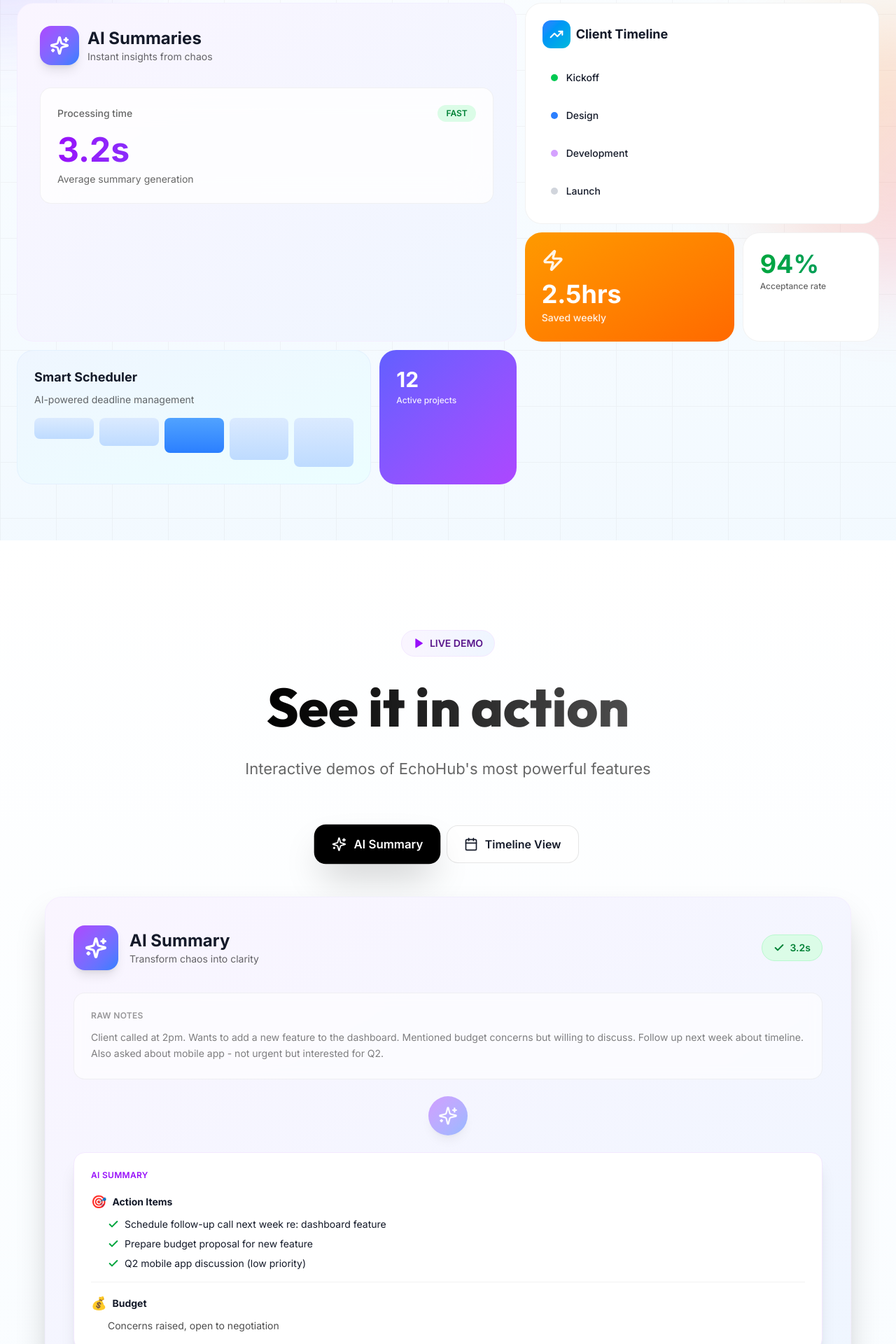
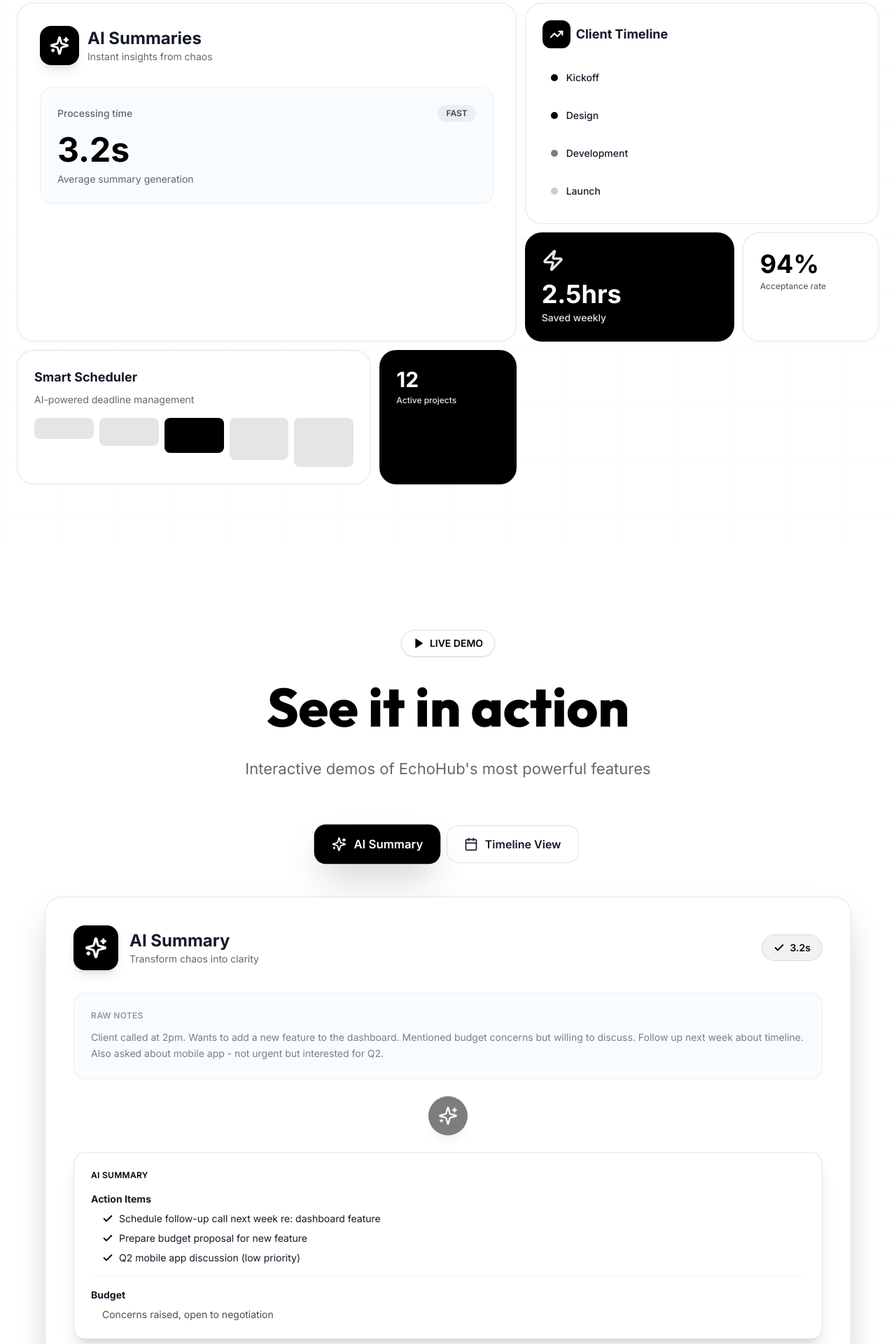
Before and after one commit to SallahBoussettah/EchoHub, a Next.js app: page / in a window 1280 px wide. Shown: the part 700-2620 px from the top of the page at 70% size. Built offline with nearby package versions, Linux system fonts and the light colour scheme.

Commit message:
Updates on colors

```diff
--- a/app/components/UltraModernHero.tsx
+++ b/app/components/UltraModernHero.tsx
@@ -74,11 +74,11 @@
   return (
     <section
       ref={heroRef}
-      className="relative min-h-screen flex flex-col items-center justify-center overflow-hidden bg-gradient-to-b from-white via-[oklch(0.99_0.005_240)] to-[oklch(0.98_0.01_240)]"
+      className="relative min-h-screen flex flex-col items-center justify-center overflow-hidden bg-white"
     >
       {/* Animated Grid Background */}
       <div
-        className="absolute inset-0 opacity-[0.03]"
+        className="absolute inset-0 opacity-[0.02]"
         style={{
           backgroundImage: `
             linear-gradient(to right, oklch(0.2 0 0) 1px, transparent 1px),
@@ -88,28 +88,15 @@
         }}
       />
 
-      {/* Gradient Orbs */}
-      <div
-        className="absolute top-1/4 -left-48 w-96 h-96 bg-gradient-to-br from-blue-400/30 to-purple-400/30 rounded-full blur-3xl animate-pulse"
-        style={{ animationDuration: "4s" }}
-      />
-      <div
-        className="absolute bottom-1/4 -right-48 w-96 h-96 bg-gradient-to-br from-amber-400/30 to-pink-400/30 rounded-full blur-3xl animate-pulse"
-        style={{ animationDuration: "6s", animationDelay: "1s" }}
-      />
-
       <div className="container mx-auto px-6 max-w-7xl relative z-10 py-20">
         {/* Badge */}
         <div className="hero-badge flex justify-center mb-10">
-          <div className="group inline-flex items-center gap-2.5 px-5 py-2.5 rounded-full bg-white/90 backdrop-blur-2xl border border-black/5 shadow-lg hover:shadow-xl hover:scale-105 transition-all duration-300 cursor-pointer">
-            <div className="relative">
-              <Sparkles className="w-4 h-4 text-amber-600" />
-              <div className="absolute inset-0 bg-amber-400 blur-md opacity-50 group-hover:opacity-75 transition-opacity" />
-            </div>
-            <span className="text-sm font-semibold bg-gradient-to-r from-amber-600 to-orange-600 bg-clip-text text-transparent">
+          <div className="group inline-flex items-center gap-2.5 px-5 py-2.5 rounded-full bg-white border border-black/10 shadow-lg hover:shadow-xl hover:scale-105 transition-all duration-300 cursor-pointer">
+            <Sparkles className="w-4 h-4 text-black/70" />
+            <span className="text-sm font-semibold text-black">
               AI-Powered Workspace
             </span>
-            <ArrowRight className="w-3.5 h-3.5 text-amber-600 group-hover:translate-x-0.5 transition-transform" />
+            <ArrowRight className="w-3.5 h-3.5 text-black/50 group-hover:translate-x-0.5 transition-transform" />
           </div>
         </div>
 
@@ -140,29 +127,26 @@
         <div className="hero-cta flex items-center justify-center gap-4 mb-24">
           <a
             href="#signup"
-            className="group relative inline-flex items-center gap-2.5 px-8 py-4 rounded-2xl bg-black text-white font-semibold overflow-hidden transition-all duration-300 hover:scale-105 hover:shadow-2xl"
+            className="group inline-flex items-center gap-2.5 px-8 py-4 rounded-2xl bg-black text-white font-semibold transition-all duration-300 hover:scale-105 hover:shadow-2xl"
           >
-            <div className="absolute inset-0 bg-gradient-to-r from-blue-600 to-purple-600 opacity-0 group-hover:opacity-100 transition-opacity duration-300" />
-            <span className="relative z-10">Start free</span>
-            <ArrowRight className="relative z-10 w-5 h-5 group-hover:translate-x-1 transition-transform" />
+            <span>Start free</span>
+            <ArrowRight className="w-5 h-5 group-hover:translate-x-1 transition-transform" />
           </a>
           <a
             href="#demo"
-            className="group inline-flex items-center gap-2.5 px-8 py-4 rounded-2xl bg-white/90 backdrop-blur-2xl border border-black/10 font-semibold transition-all duration-300 hover:bg-white hover:shadow-xl hover:scale-105 hover:border-black/20"
+            className="group inline-flex items-center gap-2.5 px-8 py-4 rounded-2xl bg-white border border-black/10 font-semibold transition-all duration-300 hover:bg-white hover:shadow-xl hover:scale-105 hover:border-black/20"
           >
             <span>Watch demo</span>
-            <div className="w-2 h-2 rounded-full bg-red-500 animate-pulse" />
           </a>
         </div>
 
         {/* Ultra Modern Bento Grid */}
         <div className="grid grid-cols-12 gap-3 max-w-7xl mx-auto">
           {/* Large AI Feature - Spans 2 rows */}
-          <div className="bento-item col-span-12 lg:col-span-7 row-span-2 group relative rounded-3xl bg-gradient-to-br from-purple-50 to-blue-50 border border-purple-100/50 p-8 overflow-hidden hover:shadow-2xl transition-all duration-500 cursor-pointer">
-            <div className="absolute inset-0 bg-gradient-to-br from-purple-500/5 to-blue-500/5 opacity-0 group-hover:opacity-100 transition-opacity duration-500" />
+          <div className="bento-item col-span-12 lg:col-span-7 row-span-2 group relative rounded-3xl bg-white border border-black/10 p-8 overflow-hidden hover:shadow-2xl transition-all duration-500 cursor-pointer">
             <div className="relative z-10">
               <div className="flex items-center gap-3 mb-6">
-                <div className="w-14 h-14 rounded-2xl bg-gradient-to-br from-purple-500 to-blue-500 flex items-center justify-center shadow-lg group-hover:scale-110 transition-transform duration-500">
+                <div className="w-14 h-14 rounded-2xl bg-black flex items-center justify-center shadow-lg group-hover:scale-110 transition-transform duration-500">
                   <Sparkles className="w-7 h-7 text-white" strokeWidth={2.5} />
                 </div>
                 <div>
@@ -172,18 +156,16 @@
                   </p>
                 </div>
               </div>
-              <div className="mt-8 p-6 rounded-2xl bg-white/80 backdrop-blur-xl border border-black/5 group-hover:scale-[1.02] transition-transform duration-500">
+              <div className="mt-8 p-6 rounded-2xl bg-[oklch(0.99_0.005_240)] border border-black/5 group-hover:scale-[1.02] transition-transform duration-500">
                 <div className="flex items-center justify-between mb-4">
                   <span className="text-sm font-medium text-black/60">
                     Processing time
                   </span>
-                  <span className="px-3 py-1 rounded-full bg-green-100 text-green-700 text-xs font-semibold">
+                  <span className="px-3 py-1 rounded-full bg-black/5 text-black/70 text-xs font-semibold">
                     FAST
                   </span>
                 </div>
-                <div className="text-5xl font-black bg-gradient-to-r from-purple-600 to-blue-600 bg-clip-text text-transparent">
-                  3.2s
-                </div>
+                <div className="text-5xl font-black text-black">3.2s</div>
                 <p className="text-sm text-black/60 mt-2">
                   Average summary generation
                 </p>
@@ -192,19 +174,19 @@
           </div>
 
           {/* Timeline Card */}
-          <div className="bento-item col-span-12 lg:col-span-5 group rounded-3xl bg-white border border-black/5 p-6 hover:shadow-2xl transition-all duration-500 cursor-pointer">
+          <div className="bento-item col-span-12 lg:col-span-5 group rounded-3xl bg-white border border-black/10 p-6 hover:shadow-2xl transition-all duration-500 cursor-pointer">
             <div className="flex items-center gap-2 mb-5">
-              <div className="w-10 h-10 rounded-xl bg-gradient-to-br from-blue-500 to-cyan-500 flex items-center justify-center">
+              <div className="w-10 h-10 rounded-xl bg-black flex items-center justify-center">
                 <TrendingUp className="w-5 h-5 text-white" strokeWidth={2.5} />
               </div>
               <h3 className="font-bold text-lg">Client Timeline</h3>
             </div>
             <div className="space-y-2.5">
               {[
-                { label: "Kickoff", color: "bg-green-500" },
-                { label: "Design", color: "bg-blue-500" },
-                { label: "Development", color: "bg-purple-500 animate-pulse" },
-                { label: "Launch", color: "bg-gray-300" },
+                { label: "Kickoff", color: "bg-black" },
+                { label: "Design", color: "bg-black" },
+                { label: "Development", color: "bg-black animate-pulse" },
+                { label: "Launch", color: "bg-black/20" },
               ].map((item, i) => (
                 <div
                   key={i}
@@ -218,23 +200,21 @@
           </div>
 
           {/* Stats Cards */}
-          <div className="bento-item col-span-6 lg:col-span-3 group rounded-3xl bg-gradient-to-br from-amber-500 to-orange-500 p-6 text-white hover:shadow-2xl transition-all duration-500 cursor-pointer hover:scale-105">
+          <div className="bento-item col-span-6 lg:col-span-3 group rounded-3xl bg-black p-6 text-white hover:shadow-2xl transition-all duration-500 cursor-pointer hover:scale-105">
             <Zap className="w-8 h-8 mb-3 opacity-90" strokeWidth={2.5} />
             <div className="text-4xl font-black mb-1">2.5hrs</div>
             <div className="text-sm opacity-90 font-medium">Saved weekly</div>
           </div>
 
-          <div className="bento-item col-span-6 lg:col-span-2 group rounded-3xl bg-white border border-black/5 p-6 hover:shadow-2xl transition-all duration-500 cursor-pointer hover:scale-105">
-            <div className="text-4xl font-black bg-gradient-to-r from-green-600 to-emerald-600 bg-clip-text text-transparent mb-1">
-              94%
-            </div>
+          <div className="bento-item col-span-6 lg:col-span-2 group rounded-3xl bg-white border border-black/10 p-6 hover:shadow-2xl transition-all duration-500 cursor-pointer hover:scale-105">
+            <div className="text-4xl font-black text-black mb-1">94%</div>
             <div className="text-xs text-black/60 font-medium">
               Acceptance rate
             </div>
           </div>
 
           {/* Scheduler Card */}
-          <div className="bento-item col-span-12 lg:col-span-5 group rounded-3xl bg-gradient-to-br from-blue-50 to-cyan-50 border border-blue-100/50 p-6 hover:shadow-2xl transition-all duration-500 cursor-pointer">
+          <div className="bento-item col-span-12 lg:col-span-5 group rounded-3xl bg-white border border-black/10 p-6 hover:shadow-2xl transition-all duration-500 cursor-pointer">
             <h3 className="font-bold text-lg mb-2">Smart Scheduler</h3>
             <p className="text-sm text-black/60 mb-4">
               AI-powered deadline management
@@ -243,10 +223,8 @@
               {[1, 2, 3, 4, 5].map((i) => (
                 <div
                   key={i}
-                  className={`flex-1 h-16 rounded-lg bg-gradient-to-t ${
-                    i === 3
-                      ? "from-blue-500 to-blue-400"
-                      : "from-blue-200 to-blue-100"
+                  className={`flex-1 rounded-lg ${
+                    i === 3 ? "bg-black" : "bg-black/10"
                   }`}
                   style={{ height: `${20 + i * 10}px` }}
                 />
@@ -255,7 +233,7 @@
           </div>
 
           {/* Dashboard Preview */}
-          <div className="bento-item col-span-12 lg:col-span-2 group rounded-3xl bg-gradient-to-br from-indigo-500 to-purple-500 p-6 text-white hover:shadow-2xl transition-all duration-500 cursor-pointer hover:scale-105">
+          <div className="bento-item col-span-12 lg:col-span-2 group rounded-3xl bg-black p-6 text-white hover:shadow-2xl transition-all duration-500 cursor-pointer hover:scale-105">
             <div className="text-3xl font-black mb-1">12</div>
             <div className="text-xs opacity-90 font-medium">
               Active projects
--- a/app/components/UltraModernShowcase.tsx
+++ b/app/components/UltraModernShowcase.tsx
@@ -1,6 +1,6 @@
 "use client";
 import { useEffect, useRef, useState } from "react";
-import { gsap, ScrollTrigger } from "@/app/lib/gsapClient";
+import { gsap } from "@/app/lib/gsapClient";
 import { prefersReducedMotion } from "@/app/lib/motionPrefs";
 import { Sparkles, Calendar, Play, Check } from "lucide-react";
 
@@ -39,26 +39,22 @@
   return (
     <section
       ref={sectionRef}
-      className="py-32 relative overflow-hidden bg-gradient-to-b from-white to-[oklch(0.99_0.005_240)]"
+      className="py-32 relative overflow-hidden bg-white"
     >
       <div className="container mx-auto px-6 max-w-7xl relative z-10">
         <div className="text-center mb-16 showcase-content">
-          <div className="inline-flex items-center gap-2 px-4 py-2 rounded-full bg-gradient-to-r from-purple-50 to-blue-50 border border-purple-100 mb-6">
-            <Play className="w-4 h-4 text-purple-600" fill="currentColor" />
-            <span className="text-sm font-semibold text-purple-900">
-              LIVE DEMO
-            </span>
+          <div className="inline-flex items-center gap-2 px-4 py-2 rounded-full bg-white border border-black/10 mb-6 shadow-sm">
+            <Play className="w-4 h-4 text-black" fill="currentColor" />
+            <span className="text-sm font-semibold text-black">LIVE DEMO</span>
           </div>
           <h2
-            className="font-black mb-6 leading-tight"
+            className="font-black mb-6 leading-tight text-black"
             style={{
               fontSize: "clamp(2.5rem, 6vw, 5rem)",
               fontFamily: "var(--font-display)",
             }}
           >
-            <span className="bg-gradient-to-r from-black to-black/70 bg-clip-text text-transparent">
-              See it in action
-            </span>
+            See it in action
           </h2>
           <p
             style={{ fontSize: "clamp(1.125rem, 2vw, 1.375rem)" }}
@@ -97,10 +93,10 @@
         {/* Demo Content */}
         <div className="max-w-6xl mx-auto showcase-content">
           {activeDemo === "ai" ? (
-            <div className="rounded-3xl bg-gradient-to-br from-purple-50 to-blue-50 border border-purple-100/50 p-10 shadow-2xl">
+            <div className="rounded-3xl bg-white border border-black/10 p-10 shadow-2xl">
               <div className="flex items-center justify-between mb-8">
                 <div className="flex items-center gap-4">
-                  <div className="w-16 h-16 rounded-2xl bg-gradient-to-br from-purple-500 to-blue-500 flex items-center justify-center shadow-lg">
+                  <div className="w-16 h-16 rounded-2xl bg-black flex items-center justify-center shadow-lg">
                     <Sparkles
                       className="w-8 h-8 text-white"
                       strokeWidth={2.5}
@@ -113,17 +109,15 @@
                     </p>
                   </div>
                 </div>
-                <div className="flex items-center gap-2 px-4 py-2 rounded-full bg-green-100 border border-green-200">
-                  <Check className="w-4 h-4 text-green-700" strokeWidth={3} />
-                  <span className="text-sm font-semibold text-green-700">
-                    3.2s
-                  </span>
+                <div className="flex items-center gap-2 px-4 py-2 rounded-full bg-black/5 border border-black/10">
+                  <Check className="w-4 h-4 text-black" strokeWidth={3} />
+                  <span className="text-sm font-semibold text-black">3.2s</span>
                 </div>
               </div>
 
               <div className="space-y-6">
                 {/* Raw Notes */}
-                <div className="p-6 rounded-2xl bg-white/60 backdrop-blur-sm border border-black/5">
+                <div className="p-6 rounded-2xl bg-[oklch(0.99_0.005_240)] border border-black/5">
                   <div className="text-xs font-semibold text-black/40 uppercase tracking-wide mb-3">
                     Raw Notes
                   </div>
@@ -137,26 +131,23 @@
 
                 {/* Arrow Animation */}
                 <div className="flex justify-center">
-                  <div className="w-14 h-14 rounded-full bg-gradient-to-br from-purple-500 to-blue-500 flex items-center justify-center shadow-lg animate-pulse">
+                  <div className="w-14 h-14 rounded-full bg-black flex items-center justify-center shadow-lg animate-pulse">
                     <Sparkles className="w-7 h-7 text-white" />
                   </div>
                 </div>
 
                 {/* AI Summary */}
-                <div className="p-6 rounded-2xl bg-white shadow-xl border border-purple-100">
-                  <div className="text-xs font-semibold text-purple-600 uppercase tracking-wide mb-4">
+                <div className="p-6 rounded-2xl bg-white shadow-xl border border-black/10">
+                  <div className="text-xs font-semibold text-black uppercase tracking-wide mb-4">
                     AI Summary
                   </div>
                   <div className="space-y-4 text-sm">
                     <div>
-                      <div className="font-bold mb-2 flex items-center gap-2">
-                        <span className="text-lg">🎯</span>
-                        Action Items
-                      </div>
-                      <ul className="space-y-2 ml-6">
+                      <div className="font-bold mb-2">Action Items</div>
+                      <ul className="space-y-2 ml-4">
                         <li className="flex items-start gap-2">
                           <Check
-                            className="w-4 h-4 text-green-600 mt-0.5 flex-shrink-0"
+                            className="w-4 h-4 text-black mt-0.5 flex-shrink-0"
                             strokeWidth={3}
                           />
                           <span>
@@ -166,14 +157,14 @@
                         </li>
                         <li className="flex items-start gap-2">
                           <Check
-                            className="w-4 h-4 text-green-600 mt-0.5 flex-shrink-0"
+                            className="w-4 h-4 text-black mt-0.5 flex-shrink-0"
                             strokeWidth={3}
                           />
                           <span>Prepare budget proposal for new feature</span>
                         </li>
                         <li className="flex items-start gap-2">
                           <Check
-                            className="w-4 h-4 text-green-600 mt-0.5 flex-shrink-0"
+                            className="w-4 h-4 text-black mt-0.5 flex-shrink-0"
                             strokeWidth={3}
                           />
                           <span>Q2 mobile app discussion (low priority)</span>
@@ -181,11 +172,8 @@
                       </ul>
                     </div>
                     <div className="pt-4 border-t border-black/5">
-                      <div className="font-bold mb-2 flex items-center gap-2">
-                        <span className="text-lg">💰</span>
-                        Budget
-                      </div>
-                      <p className="ml-6 text-black/70">
+                      <div className="font-bold mb-2">Budget</div>
+                      <p className="ml-4 text-black/70">
                         Concerns raised, open to negotiation
                       </p>
                     </div>
@@ -194,9 +182,9 @@
               </div>
             </div>
           ) : (
-            <div className="rounded-3xl bg-white border border-black/5 p-10 shadow-2xl">
+            <div className="rounded-3xl bg-white border border-black/10 p-10 shadow-2xl">
               <div className="flex items-center gap-4 mb-8">
-                <div className="w-16 h-16 rounded-2xl bg-gradient-to-br from-blue-500 to-cyan-500 flex items-center justify-center shadow-lg">
+                <div className="w-16 h-16 rounded-2xl bg-black flex items-center justify-center shadow-lg">
                   <Calendar className="w-8 h-8 text-white" strokeWidth={2.5} />
                 </div>
                 <div>
@@ -213,42 +201,34 @@
                     date: "Jan 15",
                     label: "Project kickoff",
                     status: "completed",
-                    color: "green",
                   },
                   {
                     date: "Jan 22",
                     label: "Design review",
                     status: "completed",
-                    color: "green",
                   },
                   {
                     date: "Feb 5",
                     label: "Development start",
                     status: "active",
-                    color: "blue",
                   },
-                  {
-                    date: "Feb 20",
-                    label: "Beta launch",
-                    status: "upcoming",
-                    color: "gray",
-                  },
+                  { date: "Feb 20", label: "Beta launch", status: "upcoming" },
                 ].map((milestone, i) => (
                   <div
                     key={i}
                     className={`group flex items-center gap-4 p-5 rounded-2xl transition-all duration-300 cursor-pointer ${
                       milestone.status === "active"
-                        ? "bg-gradient-to-r from-blue-50 to-cyan-50 border-2 border-blue-200 shadow-lg"
-                        : "bg-[oklch(0.99_0.005_240)] hover:bg-white hover:shadow-lg border border-transparent hover:border-black/5"
+                        ? "bg-black/5 border-2 border-black/20 shadow-lg"
+                        : "bg-[oklch(0.99_0.005_240)] hover:bg-white hover:shadow-lg border border-transparent hover:border-black/10"
                     }`}
                   >
                     <div
                       className={`w-4 h-4 rounded-full ${
-                        milestone.color === "green"
-                          ? "bg-green-500"
-                          : milestone.color === "blue"
-                          ? "bg-blue-500 animate-pulse shadow-lg shadow-blue-500/50"
-                          : "bg-gray-300"
+                        milestone.status === "completed"
+                          ? "bg-black"
+                          : milestone.status === "active"
+                          ? "bg-black animate-pulse"
+                          : "bg-black/20"
                       }`}
                     />
                     <div className="flex-1">
@@ -260,10 +240,7 @@
                       </div>
                     </div>
                     {milestone.status === "completed" && (
-                      <Check
-                        className="w-5 h-5 text-green-600"
-                        strokeWidth={3}
-                      />
+                      <Check className="w-5 h-5 text-black" strokeWidth={3} />
                     )}
                   </div>
                 ))}
```
Also changed, not shown: app/components/ModernPricing.tsx (+30 -40 lines).
